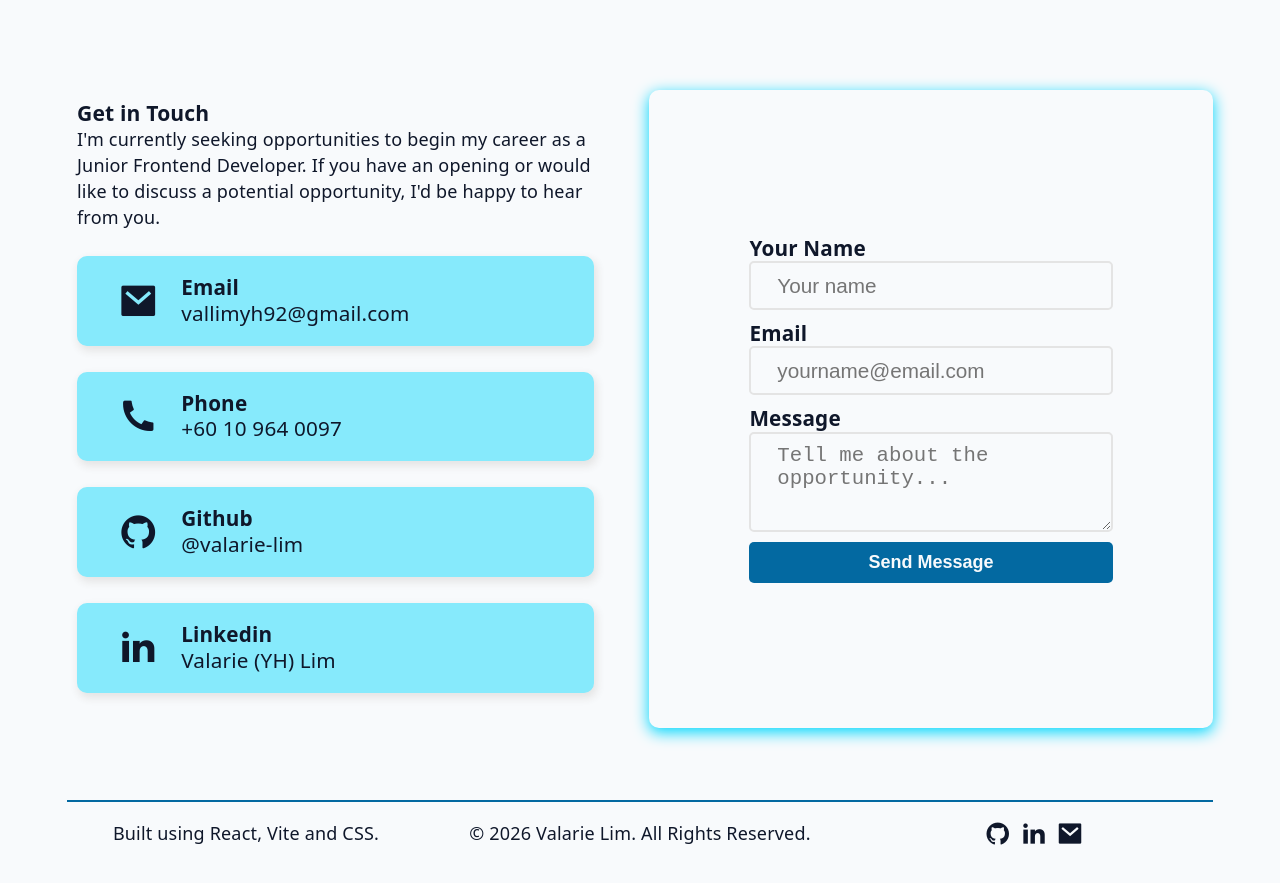
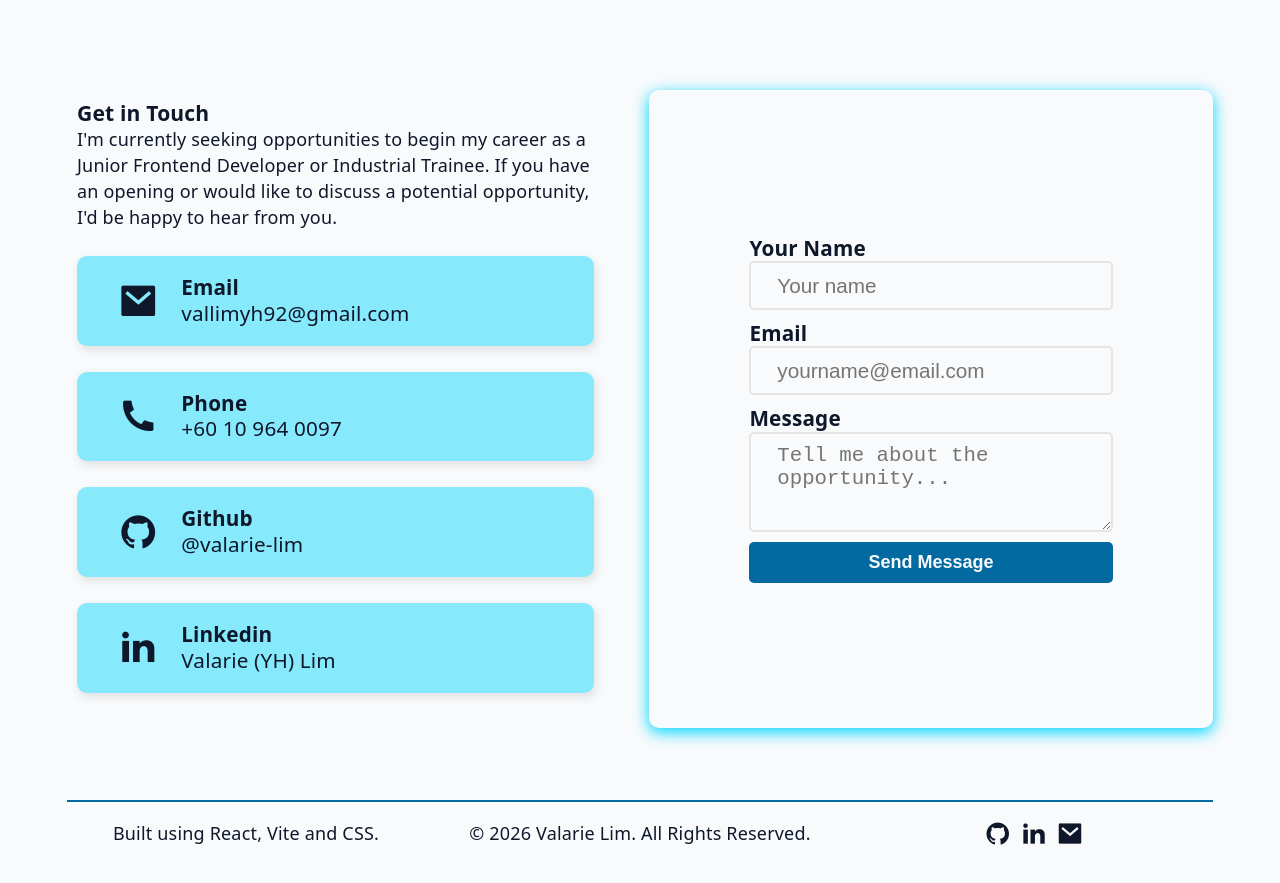
Before and after one commit to valarie-lim/portfolio, a React (Vite) app: page / in a window 1280 px wide. Shown: the part 9310-10193 px from the top of the page. Built offline with nearby package versions, Linux system fonts and the light colour scheme.

Commit message:
update-summary-description

```diff
--- a/src/sections/Contact.jsx
+++ b/src/sections/Contact.jsx
@@ -14,8 +14,8 @@ function Contact() {
         <div className="column-left">
           <h3>Get in Touch</h3>
           <p>
-            I'm currently seeking opportunities to begin my career as a Junior Frontend Developer. If you have an
-            opening or would like to discuss a potential opportunity, I'd be happy to hear from you.
+            I'm currently seeking opportunities to begin my career as a Junior Frontend Developer or Industrial Trainee.
+            If you have an opening or would like to discuss a potential opportunity, I'd be happy to hear from you.
           </p>
           <div className="contact-card">
             <a href="mailto:vallimyh92@gmail.com">
--- a/src/sections/Hero.jsx
+++ b/src/sections/Hero.jsx
@@ -17,7 +17,8 @@ function Hero() {
           <p>
             Passionate about creating responsive and user-focused web applications. Experienced with ASP.NET, SQL
             Server, HTML/CSS, and WordPress, with hands-on experience building projects using JavaScript, React, Vite,
-            Next.js, and Tailwind CSS. Currently seeking opportunities to grow as a Junior Frontend Developer.
+            Next.js, and Tailwind CSS. Currently seeking opportunities to grow as a Junior Frontend Developer or
+            Industrial Trainee.
           </p>
           <div className="btn-container">
             <a href="#projects" className="btn btn-secondary">
```
